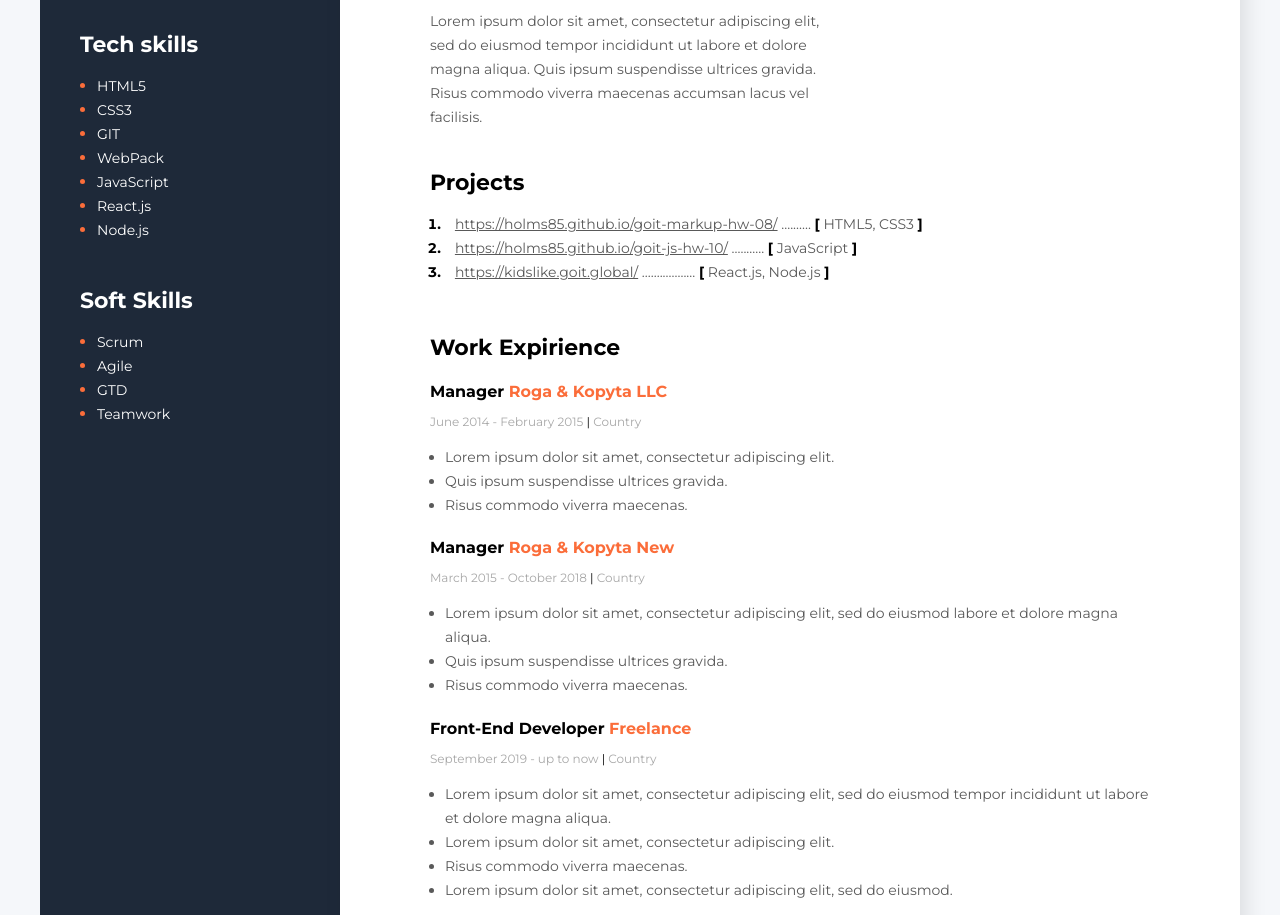
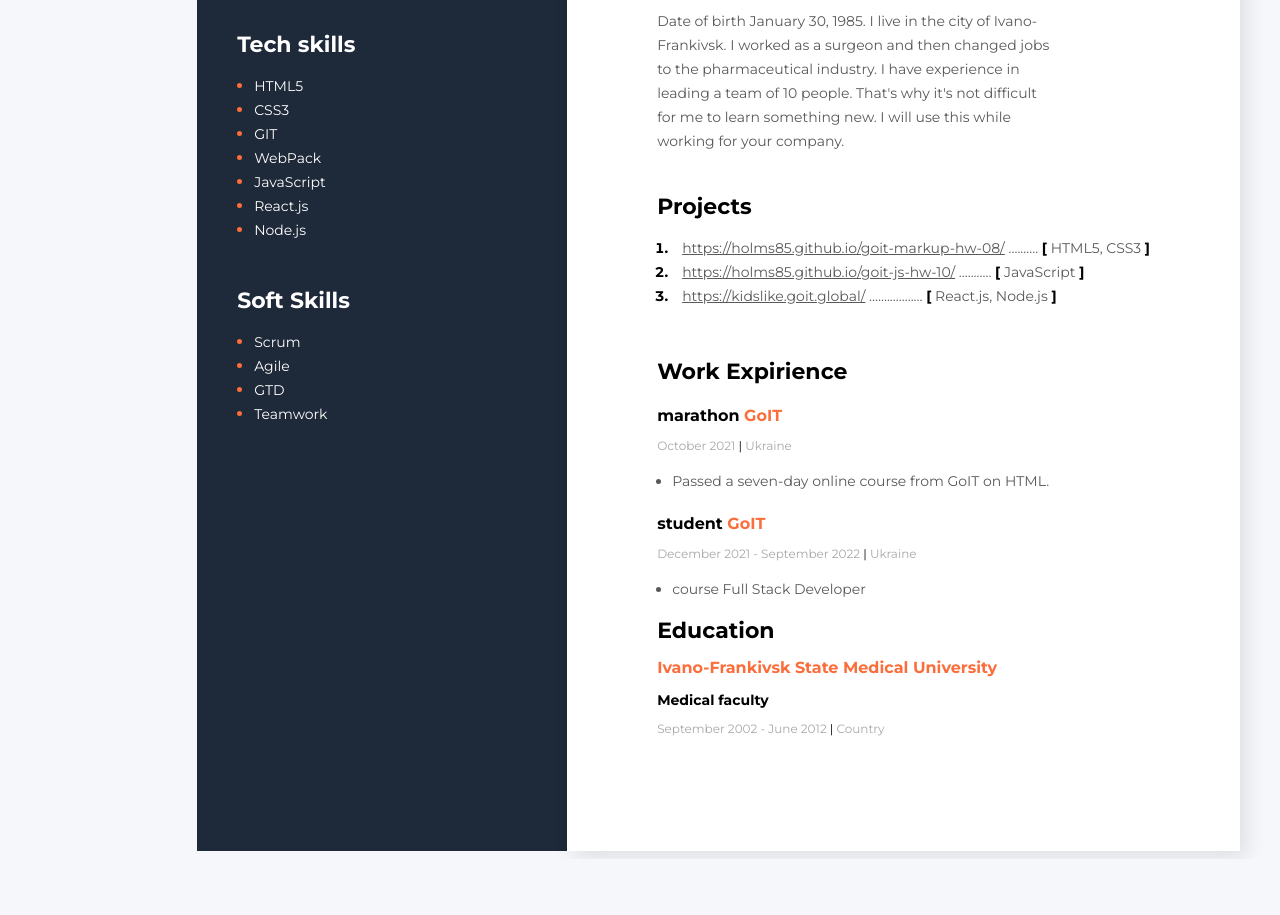
Before and after one commit to Holms85/MyResume, a plain HTML site: page index.html in a window 1280 px wide. Shown: the part 243-1158 px from the top of the page. After the commit the page ends 1102 px from the top, so only its background shows below. Drawn offline with Linux system fonts and the light colour scheme.

Commit message:
add my data

```diff
--- a/index.html
+++ b/index.html
@@ -24,7 +24,10 @@
          <h1 class="about-name">Taras Shapovalov</h1>
 
 
-<p class="about-description">Lorem ipsum dolor sit amet, consectetur adipiscing elit, sed do eiusmod tempor incididunt ut labore et dolore magna aliqua. Quis ipsum suspendisse ultrices gravida. Risus commodo viverra maecenas accumsan lacus vel facilisis.</p>
+<p class="about-description">Date of birth January 30, 1985.
+I live in the city of Ivano-Frankivsk.
+I worked as a surgeon and then changed jobs to the pharmaceutical industry. I have experience in leading a team of 10
+people. That's why it's not difficult for me to learn something new. I will use this while working for your company.</p>
 
     </div>
  <!--my pojects-->
@@ -57,29 +60,29 @@
 
     <!--Company 1-->
     <div>
-        <h4 class="work-position">Manager <span class="organization">Roga & Kopyta LLC</span> </h4>
-        <p class="period">June 2014 - February 2015 <span class="line">|</span>    Country</p>
+        <h4 class="work-position">marathon <span class="organization">GoIT</span> </h4>
+        <p class="period">October 2021 <span class="line">|</span>    Ukraine</p>
         <ul class="work-list">
-            <li class="work-list-item">Lorem ipsum dolor sit amet, consectetur adipiscing elit.</li>
-            <li class="work-list-item">Quis ipsum suspendisse ultrices gravida.</li>
-            <li class="work-list-item">Risus commodo viverra maecenas.</li>
+            <li class="work-list-item">Passed a seven-day online course from GoIT on HTML.</li>
+            <!-- <li class="work-list-item">Quis ipsum suspendisse ultrices gravida.</li> -->
+            <!-- <li class="work-list-item">Risus commodo viverra maecenas.</li>    -->
         </ul>
 
     </div>
     <!--Company 2-->
     <div>
-        <h4 class="work-position">Manager <span class="organization">Roga & Kopyta New</span> </h4>
-        <p class="period">March 2015 - October 2018 <span class="line">|</span>     Country</p>
+        <h4 class="work-position">student <span class="organization">GoIT</span> </h4>
+        <p class="period">December 2021 - September 2022 <span class="line">|</span>     Ukraine</p>
         <ul class="work-list">
-            <li class="work-list-item">Lorem ipsum dolor sit amet, consectetur adipiscing elit, sed do eiusmod labore et dolore magna aliqua.</li>
-            <li class="work-list-item">Quis ipsum suspendisse ultrices gravida.</li>
-            <li class="work-list-item">Risus commodo viverra maecenas.</li>
+            <li class="work-list-item">course Full Stack Developer</li>
+            <!-- <li class="work-list-item">Quis ipsum suspendisse ultrices gravida.</li>
+            <li class="work-list-item">Risus commodo viverra maecenas.</li> -->
 
         </ul>
 
     </div>
     <!--Company 3-->
-    <div>
+    <!-- <div>
         <h4 class="work-position">Front-End Developer <span class="organization">Freelance</span>  </h4>
         <p class="period">September 2019 - up to now <span class="line">|</span>     Country</p>
         <ul class="work-list">
@@ -89,16 +92,16 @@
             <li class="work-list-item">Lorem ipsum dolor sit amet, consectetur adipiscing elit, sed do eiusmod.</li>
         </ul>
 
-    </div>
+    </div> -->
     </div>
 
 
     <!--My education-->
     <div class="education">
         <h1 class="title">Education</h1>
-        <h2 class="education-name">National University of Radioelectronics</h2>
-        <h3 class="name-position">Management</h3>
-        <p class="period">September 2009 - June 2014 <span class="line">|</span>     Country</p>
+        <h2 class="education-name">Ivano-Frankivsk State Medical University</h2>
+        <h3 class="name-position">Medical faculty</h3>
+        <p class="period">September 2002 - June 2012 <span class="line">|</span>     Country</p>
     </div>
 
 </div>
```
